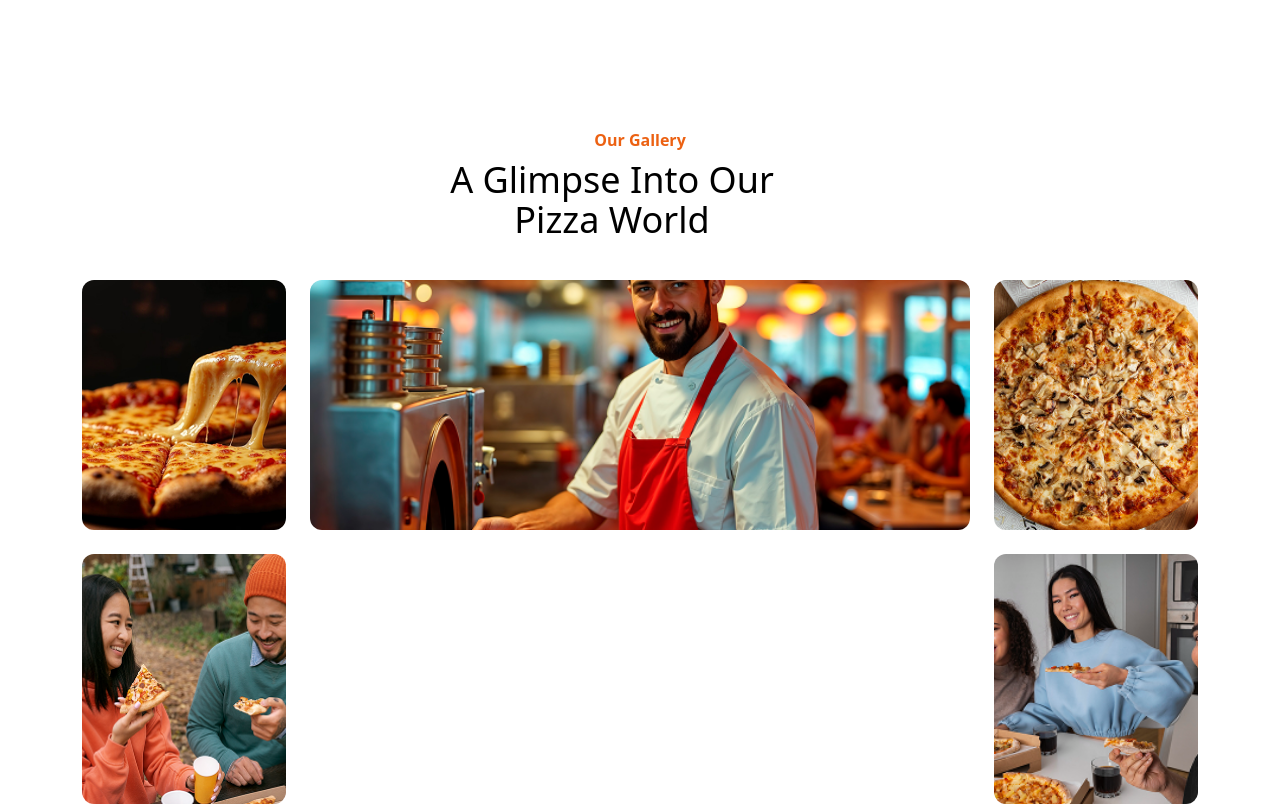
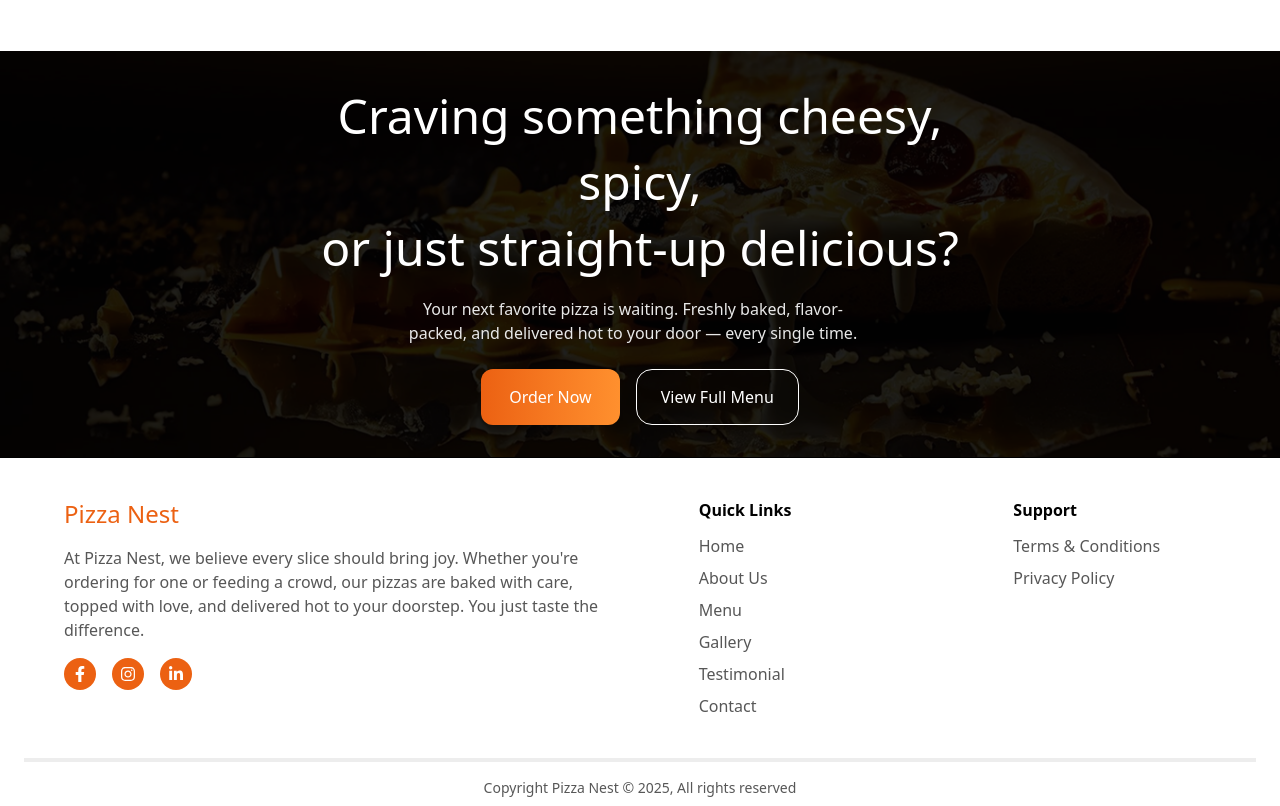
Before and after one commit to sunita0987/pizza-nest, a React (Vite) app: page / in a window 1280 px wide. Shown: the part 4540-5346 px from the top of the page. Built offline with nearby package versions, Linux system fonts and the light colour scheme.

Commit message:
first commit

```diff
--- a/src/App.jsx
+++ b/src/App.jsx
@@ -13,7 +13,7 @@ import PizzaBanner from "./components/PizzaBanner";
 import Footer from "./components/Footer";
 import Sellers from "./components/Sellers";
 import Menu from "./components/Menu";
-import PizzaGallery from "./components/PizzaGallery";
+// import PizzaGallery from "./components/PizzaGallery";
 // import TestimonialsSlider from "./components/TestimonialsSlider";
 
 
@@ -30,7 +30,7 @@ function App() {
       <FoodDelivery />
       <PerfectPizza />
       {/* <TestimonialsSlider/>  */}
-       <PizzaGallery />
+       {/* <PizzaGallery /> */}
       <PizzaBanner />
       <Footer />
     </>
--- a/src/components/Menu.jsx
+++ b/src/components/Menu.jsx
@@ -1,5 +1,5 @@
 import React from "react";
-import { CRAVINGS_DATA } from "../utils/helper";
+import { CRAVINGS_DATA } from "../utils/helper.js";
 import { useState } from "react";
 
 export const PIZZA_CTY = [
@@ -9,6 +9,8 @@ export const PIZZA_CTY = [
   "Combos & Drinks",
   "Sides & Dips",
 ];
+
+
 const Menu = () => {
   const [activeTab, setActiveTab] = useState("All");
   return (
```
